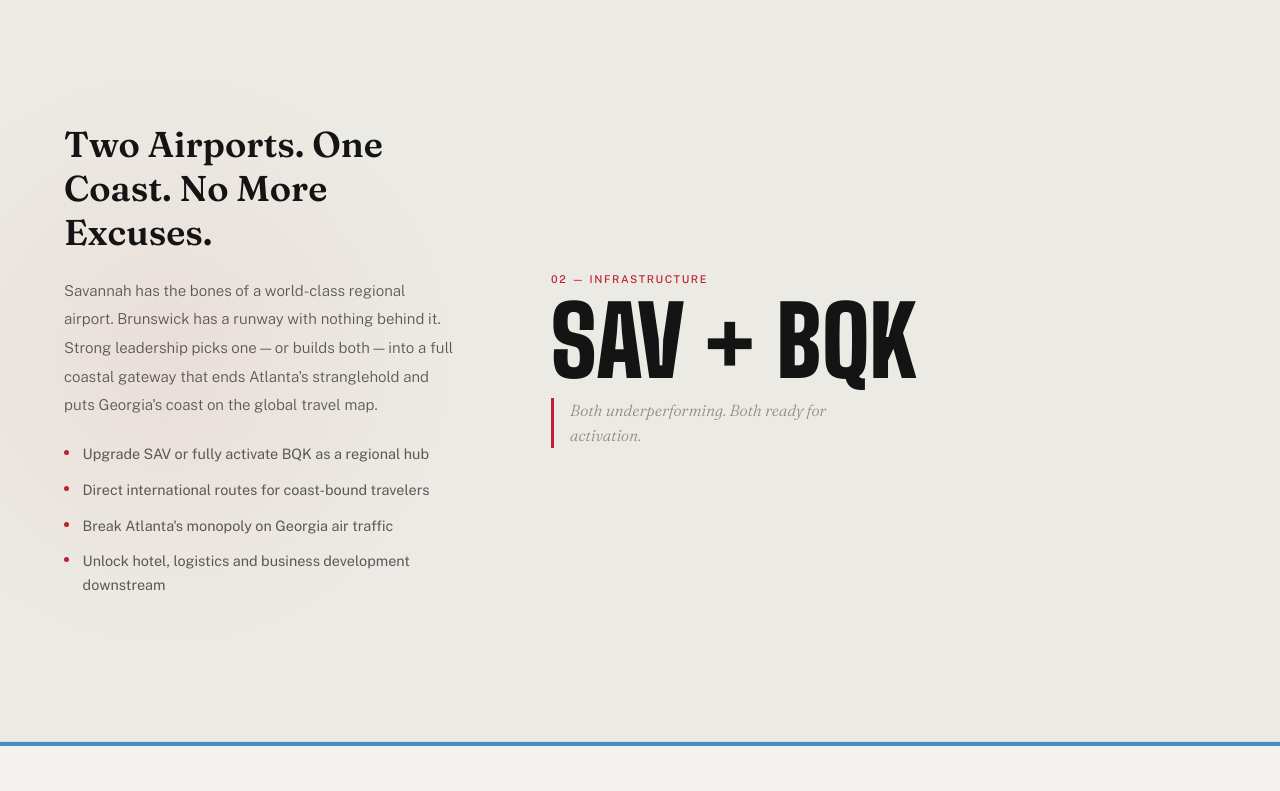
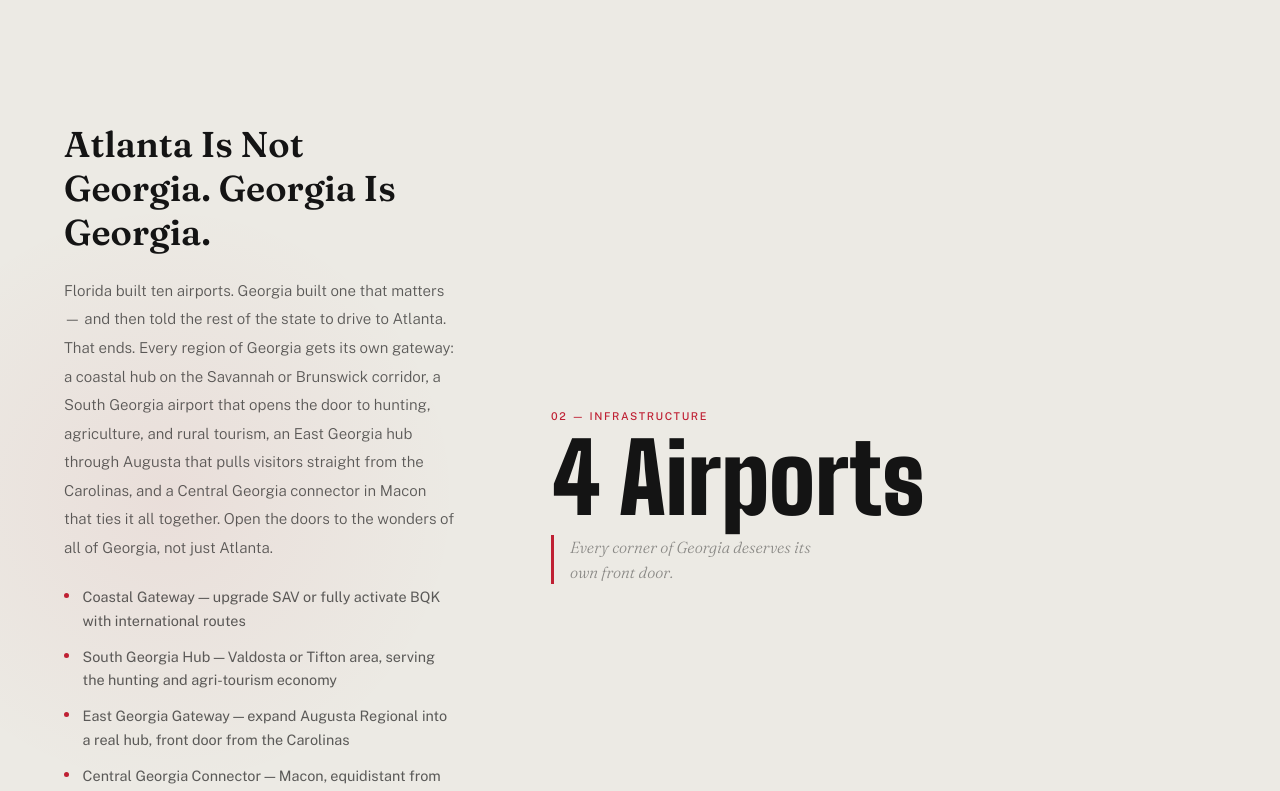
Before and after one commit to gurtejnarang/makegeorgiagreatagain, a React (Vite) app: page / in a window 1280 px wide. Shown: the part 3480-4271 px from the top of the page. Built offline with nearby package versions, Linux system fonts and the light colour scheme.

Commit message:
Add files via upload

```diff
--- a/src/App.jsx
+++ b/src/App.jsx
@@ -34,10 +34,16 @@ const POLICIES = [
   {
     id: 'infrastructure', num: '02', color: '#BF2033', colorDim: 'rgba(191,32,51,0.06)',
     eyebrow: 'Infrastructure',
-    title: 'Two Airports. One Coast. No More Excuses.',
-    stat: 'SAV + BQK', statSub: 'Both underperforming. Both ready for activation.',
-    body: "Savannah has the bones of a world-class regional airport. Brunswick has a runway with nothing behind it. Strong leadership picks one — or builds both — into a full coastal gateway that ends Atlanta's stranglehold and puts Georgia's coast on the global travel map.",
-    bullets: ["Upgrade SAV or fully activate BQK as a regional hub","Direct international routes for coast-bound travelers","Break Atlanta's monopoly on Georgia air traffic","Unlock hotel, logistics and business development downstream"],
+    title: 'Atlanta Is Not Georgia. Georgia Is Georgia.',
+    stat: '4 Airports', statSub: 'Every corner of Georgia deserves its own front door.',
+    body: "Florida built ten airports. Georgia built one that matters — and then told the rest of the state to drive to Atlanta. That ends. Every region of Georgia gets its own gateway: a coastal hub on the Savannah or Brunswick corridor, a South Georgia airport that opens the door to hunting, agriculture, and rural tourism, an East Georgia hub through Augusta that pulls visitors straight from the Carolinas, and a Central Georgia connector in Macon that ties it all together. Open the doors to the wonders of all of Georgia, not just Atlanta.",
+    bullets: [
+      "Coastal Gateway — upgrade SAV or fully activate BQK with international routes",
+      "South Georgia Hub — Valdosta or Tifton area, serving the hunting and agri-tourism economy",
+      "East Georgia Gateway — expand Augusta Regional into a real hub, front door from the Carolinas",
+      "Central Georgia Connector — Macon, equidistant from every major Georgia city",
+      "Break Atlanta's monopoly so every region can stand on its own",
+    ],
   },
   {
     id: 'coastal', num: '03', color: '#4A8BC4', colorDim: 'rgba(74,139,196,0.06)',
```
